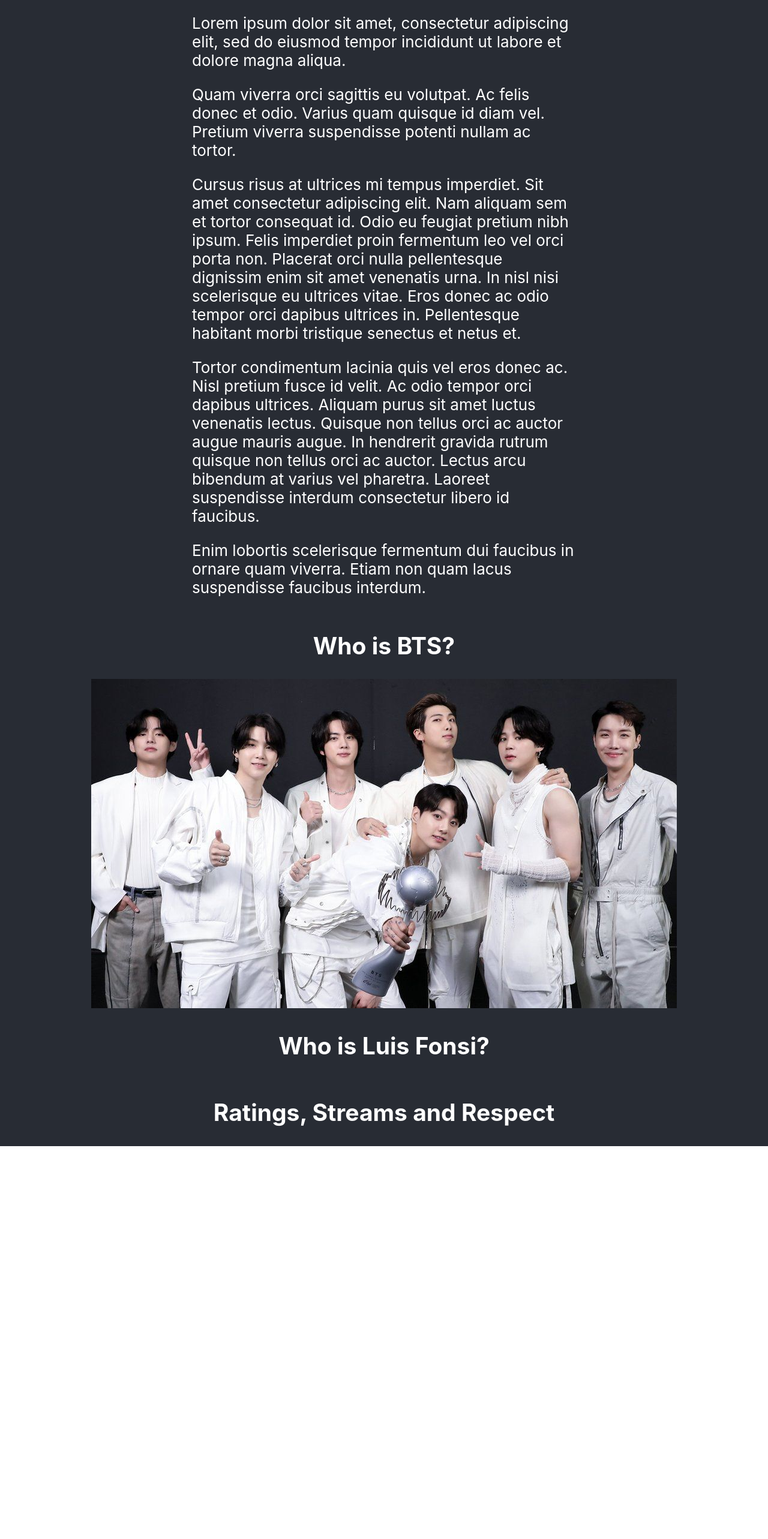
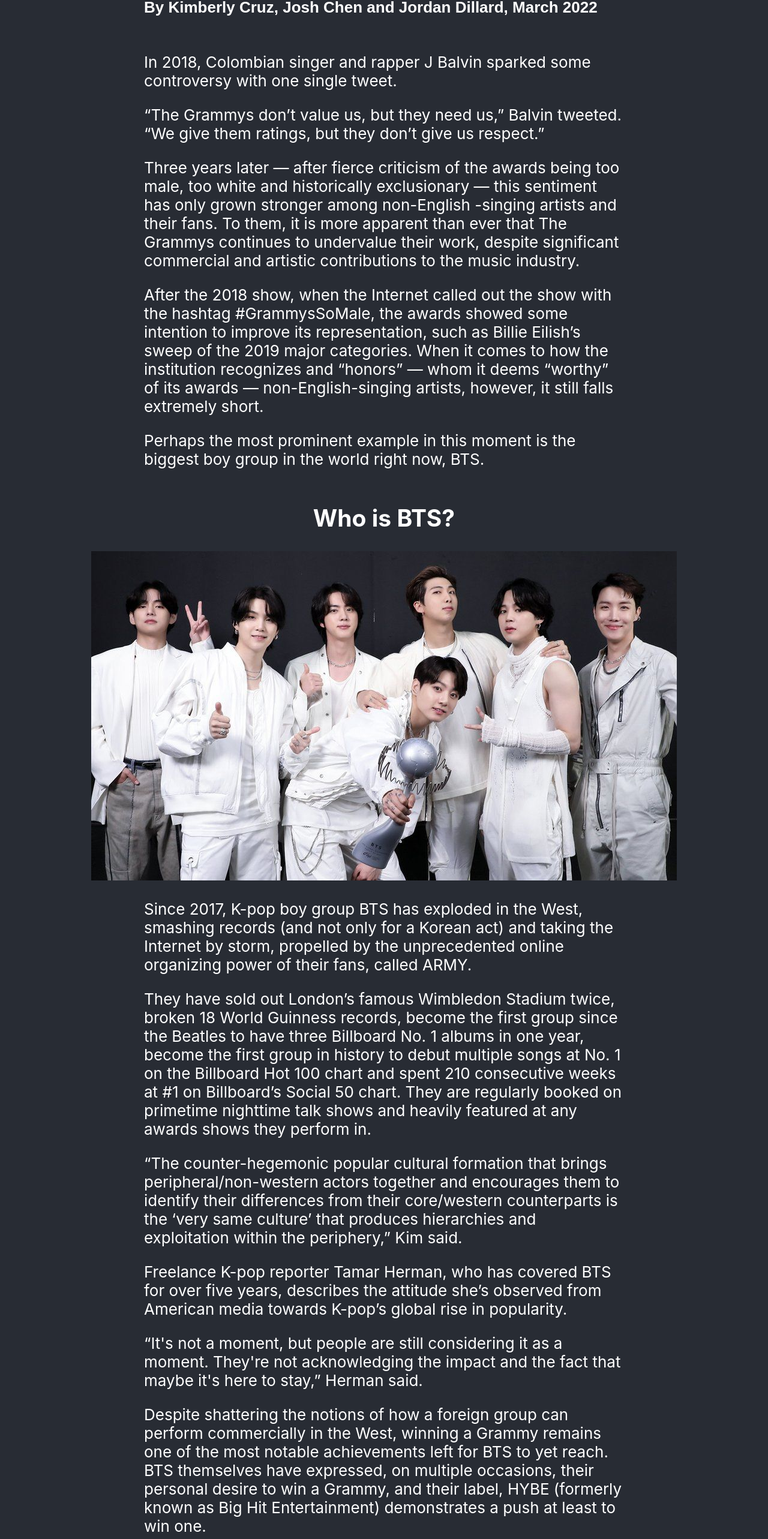
Before and after one commit to jordan-dillard/bts-grammy-journey, a React (Create React App) app: page / in a window 1280 px wide. Shown: the part 193-2759 px from the top of the page at 60% size. Before the commit the page ends 2104 px from the top, so only its background shows below. Built offline with nearby package versions, Linux system fonts and the light colour scheme.

Commit message:
Plug in text from draft

```diff
--- a/public/index.html
+++ b/public/index.html
@@ -24,7 +24,7 @@
       work correctly both with client-side routing and a non-root public URL.
       Learn how to configure a non-root public URL by running `npm run build`.
     -->
-    <title>Why do Western audiences hate non-English-speaking artists...</title>
+    <title>Why do W*st*rn audiences hate non-English-speaking artists...</title>
   </head>
   <body>
     <noscript>You need to enable JavaScript to run this app.</noscript>
--- a/src/App.css
+++ b/src/App.css
@@ -14,8 +14,20 @@
   max-width: 50rem;
 }
 
-.PartOne{
-  max-width: 40rem;
+.PartOne {
+  max-width: 50rem;
+}
+
+.PartTwo {
+  max-width: 50rem;
+}
+
+.PartThree {
+  max-width: 50rem;
+}
+
+.PartFour {
+  max-width: 50rem;
 }
 
 .Lyric-Comparison {
--- a/src/App.js
+++ b/src/App.js
@@ -7,40 +7,215 @@
   return (
     <div className="Interactive">
       <div className="Headline">
-        <h1>Why do Western audiences hate non-English-speaking artists...</h1>
+        <h1>Why do W*st*rn audiences hate non-English-speaking artists...</h1>
+        <h4>By Kimberly Cruz, Josh Chen and Jordan Dillard, March 2022</h4>
       </div>
       <div className="PartOne">
-        <p>Lorem ipsum dolor sit amet, consectetur adipiscing elit, sed do eiusmod tempor incididunt ut labore et dolore magna aliqua. </p>
-        <p>Quam viverra orci sagittis eu volutpat. Ac felis donec et odio. Varius quam quisque id diam vel. Pretium viverra suspendisse potenti nullam ac tortor. </p>
-        <p> Cursus risus at ultrices mi tempus imperdiet. Sit amet
-          consectetur adipiscing elit. Nam aliquam sem et tortor
-          consequat id. Odio eu feugiat pretium nibh ipsum. Felis
-          imperdiet proin fermentum leo vel orci porta non. Placerat
-          orci nulla pellentesque dignissim enim sit amet venenatis
-          urna. In nisl nisi scelerisque eu ultrices vitae. Eros
-          donec ac odio tempor orci dapibus ultrices in. Pellentesque
-          habitant morbi tristique senectus et netus et.
+        <p>In 2018, Colombian singer and rapper J Balvin sparked some
+          controversy with one single tweet. </p>
+        <p>“The Grammys don’t value us, but they need us,” Balvin
+          tweeted. “We give them ratings, but they don’t give us respect.” </p>
+        <p> Three years later — after fierce criticism of the awards
+          being too male, too white and historically exclusionary —
+          this sentiment has only grown stronger among non-English
+          -singing artists and their fans. To them, it is more
+          apparent than ever that The Grammys continues to undervalue
+          their work, despite significant commercial and artistic
+          contributions to the music industry.
         </p>
         <p>
-        Tortor condimentum lacinia quis vel eros donec ac. Nisl
-        pretium fusce id velit. Ac odio tempor orci dapibus ultrices.
-        Aliquam purus sit amet luctus venenatis lectus. Quisque non
-        tellus orci ac auctor augue mauris augue. In hendrerit
-        gravida rutrum quisque non tellus orci ac auctor. Lectus
-        arcu bibendum at varius vel pharetra. Laoreet suspendisse
-        interdum consectetur libero id faucibus.
+          After the 2018 show, when the Internet called out the show
+          with the hashtag #GrammysSoMale, the awards showed some
+          intention to improve its representation, such as Billie
+          Eilish’s sweep of the 2019 major categories. When it comes to
+          how the institution recognizes and “honors” — whom it deems
+          “worthy” of its awards — non-English-singing artists,
+          however, it still falls extremely short.
         </p>
-        <p>Enim lobortis scelerisque fermentum dui faucibus in ornare quam viverra. Etiam non quam lacus suspendisse faucibus interdum.</p>
+        <p>
+          Perhaps the most prominent example in this moment is the
+          biggest boy group in the world right now, BTS.
+        </p>
       </div>
 
       <div className="Sub-Header">
         <h2>Who is BTS?</h2>
       </div>
 
-    <BTSImageInteractive></BTSImageInteractive>
+      <BTSImageInteractive></BTSImageInteractive>
+
+      <div className="PartTwo">
+        <p>
+          Since 2017, K-pop boy group BTS has exploded in the West,
+          smashing records (and not only for a Korean act) and taking the
+          Internet by storm, propelled by the unprecedented online
+          organizing power of their fans, called ARMY.
+        </p>
+        <p>
+          They have sold out London’s famous Wimbledon Stadium twice,
+          broken 18 World Guinness records, become the first group since
+          the Beatles to have three Billboard No. 1 albums in one year,
+          become the first group in history to debut multiple songs at
+          No. 1 on the Billboard Hot 100 chart and spent 210 consecutive
+          weeks at #1 on Billboard’s Social 50 chart. They are
+          regularly booked on primetime nighttime talk shows and
+          heavily featured at any awards shows they perform in.
+        </p>
+        <p>
+          “The counter-hegemonic popular cultural formation that brings
+          peripheral/non-western actors together and encourages them to
+          identify their differences from their core/western
+          counterparts is the ‘very same culture’ that produces
+          hierarchies and exploitation within the periphery,” Kim said.
+        </p>
+        <p>
+          Freelance K-pop reporter Tamar Herman, who has covered BTS for
+          over five years, describes the attitude she’s observed from
+          American media towards K-pop’s global rise in popularity.
+        </p>
+        <p>
+          “It's not a moment, but people are still considering it as a
+          moment. They're not acknowledging the impact and the fact that
+          maybe it's here to stay,” Herman said.
+        </p>
+        <p>
+          Despite shattering the notions of how a foreign group can
+          perform commercially in the West, winning a Grammy remains one
+          of the most notable achievements left for BTS to yet reach. BTS
+          themselves have expressed, on multiple occasions, their
+          personal desire to win a Grammy, and their label, HYBE
+          (formerly known as Big Hit Entertainment) demonstrates a push
+          at least to win one.
+        </p>
+      </div>
+
+      {/* TIMELINE OF INSTANCES BTS HAS SAID THEY WANT TO WIN A GRAMMY
+
+      INTERACTIVE WITH ENGLISH SONGS
+
+      INTERACTIVE WITH COLLABS */}
+
+      <div className="PartThree">
+        <p>
+          ***Question what the consequence of winning would be to
+          them, amidst all their already very significant and
+          groundbreaking achievements***
+        </p>
+        <p>
+          “I think [BTS winning] would [change things], and it wouldn't
+          because the Grammys are not in a place of cultural dominance
+          anymore. On the other hand, the Grammys are still an
+          important signifier of, kind of like, ‘you've made it.’ So I
+          think it will basically change a lot of things for BTS, but
+          anybody who's like sitting and waiting for BTS to get a
+          Grammy as if that's the ultimate ‘you've made it’-signifier
+          is so off base and so wrong,” Herman said.
+        </p>
+        <p>
+          ***input from fan***
+        </p>
+        <p>
+          BTS isn’t the only international artist seeking to
+          collaborate with popular western artists.
+        </p>
+        <p>
+          Puerto Rican singer Luis Fonsi has also found much success
+          and has broadened his audience with collaborations. Most well
+          known is ‘Despacito’, which months after release, was remixed
+          by none other than Canadian singer Justin Beiber.
+        </p>
+      </div>
 
       <div className="Sub-Header">
         <h2>Who is Luis Fonsi?</h2>
+      </div>
+      <div className="PartFour">
+        <p>
+          Although Luis Fonsi is most well-known for his 2017 hit song
+          “Despacito” featuring Daddy Yankee, Fonsi is not new to the
+          music industry.
+        </p>
+        <p>
+          After dropping out of Florida State University to pursue a music
+          career, Fonsi was very quickly offered a recording contract by
+          Universal Music. Soon after, Fonsi recorded his debut album
+          Comenzare, which was met with much success.
+        </p>
+        <p>
+          Peaking at number 11 on Billboard’s Top Latin Albums, Fonsi
+          continued to release new albums and was able to collaborate
+          with many great artists, such as Rauw Alejandro and Daddy
+          Yankee. Becoming a well-known artist played in many Latin
+          households across the world, Fonsi still did not expect the
+          success that came after January of 2017 when he released “Despacito”
+          featuring Daddy Yankee.
+        </p>
+        <p>
+          Although the song did well for the first couple of months, what
+          really propelled it to the charts was the remix featuring Justin
+          Bieber that was released three months later.
+        </p>
+        <p>
+          “The interesting thing about Despacito is that it’s really just a
+          Spanish song,” Fonsi explained in an interview for E!News. “I’ve
+          been releasing music for over 20 years now. I just got lucky I was
+          able to cross over without forcing it.”
+        </p>
+        <p>
+          Fonsi further explains how much Justin Beibers’ remix had an impact
+          on expanding his audience in the U.S.
+        </p>
+        <p>
+          “It just blew up,” Fonsi said. “It blew up in places where my music
+          hadn’t been played before.”
+        </p>
+        <p>
+          As more and more people heard the song, it quickly became a summer
+          classic. Hearing it in local shops, grocery stores, and on radio
+          stations, this feature brought a lot of success for not only Fonsi,
+          but also Justin Beiber.
+        </p>
+        <p>
+          The remix featuring Justin Bieber ended up reaching number one on
+          the US Billboard Hot 100, becoming Beiber’s fifth number one on the
+          chart, and both Fonsi and Yankee’s first.
+        </p>
+        <p>
+          Because of this success, Fonsi earned his first Grammy nomination
+          at the 51st Grammy Awards for Best Latin Pop Album. Despite not
+          winning, Fonsi was able to reach a much broader audience and was
+          the first Latin single to hit 1 Billion streams on Spotify.
+        </p>
+        <p>
+          On the Billboard charts, “Despacito” was also the first Spanish
+          song to spend 16 weeks atop the Billboard Hot 100.
+        </p>
+        <p>
+          Despite his success, Fonsi not winning a Grammy and only receiving
+          a couple nominations simply left many fans confused.
+        </p>
+        <p>
+          “I know the Grammys have their own criteria for judging and choosing
+          a winner, but I just don’t understand how ‘Despacito’ could have
+          lost,” explained Ashley Ayala,a long-time fan who had been keeping
+          up with Fonsi’s nomination. “The fact that the song broke a lot of
+          records was cool but the song was so much more than that. It really
+          brought people together.”
+        </p>
+        <p>
+          Many other fans were dissatisfied with the outcome of the award show
+          that night. To them, it seemed as though the song was only nominated
+          to drive off controversy, and more so seen as a way to increase their
+          viewership and not actually looking at these artists for their impact.
+        </p>
+        <p>
+          Fonsi’s fans aren’t the only people feeling this way.
+        </p>
+        <p>
+          Recently, J Balvin has also spoken his thoughts about the Recording
+          Academy and how they continue to undervalue non-english speaking
+          artists.
+        </p>
       </div>
       <div className="Sub-Header">
         <h2>Ratings, Streams and Respect</h2>
```
